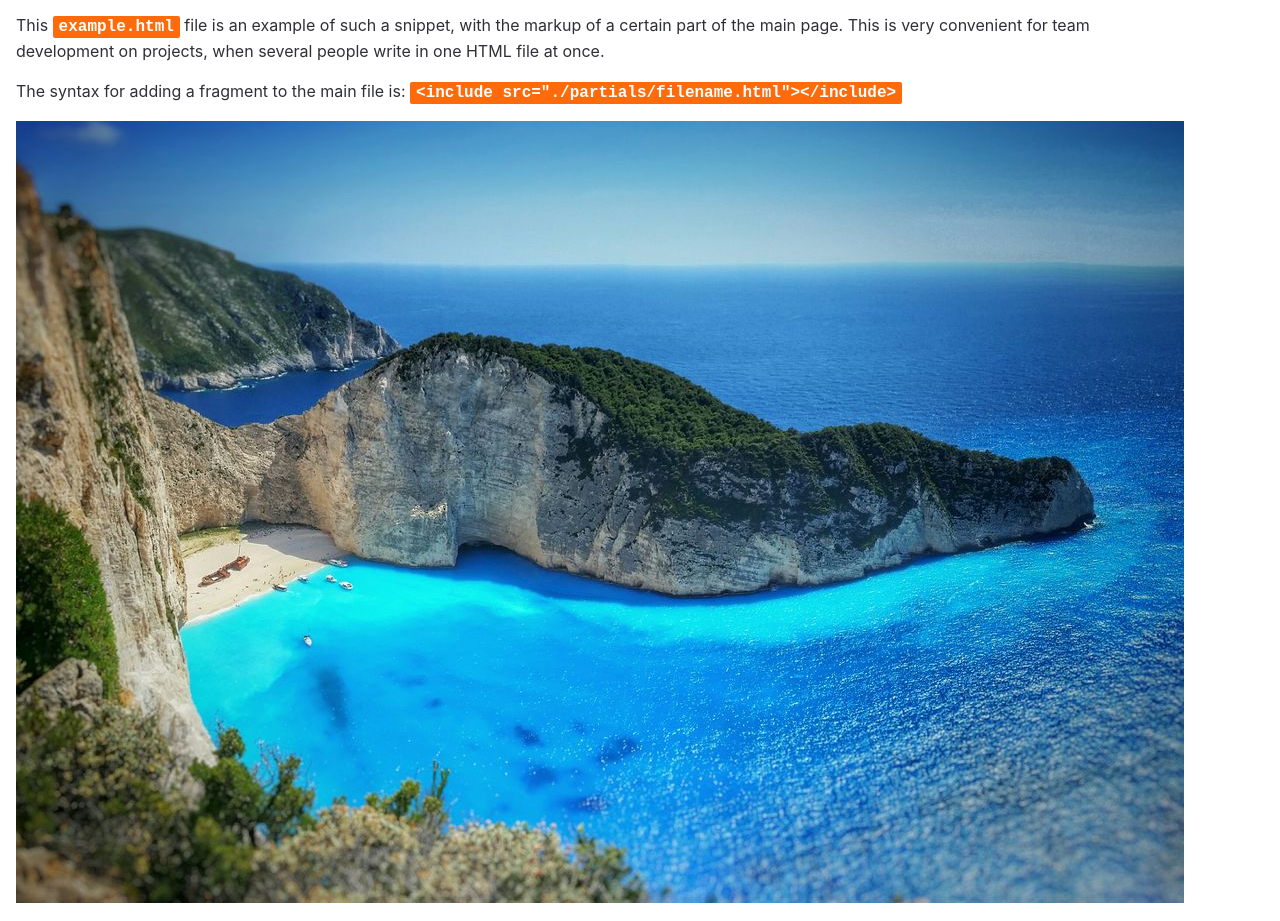
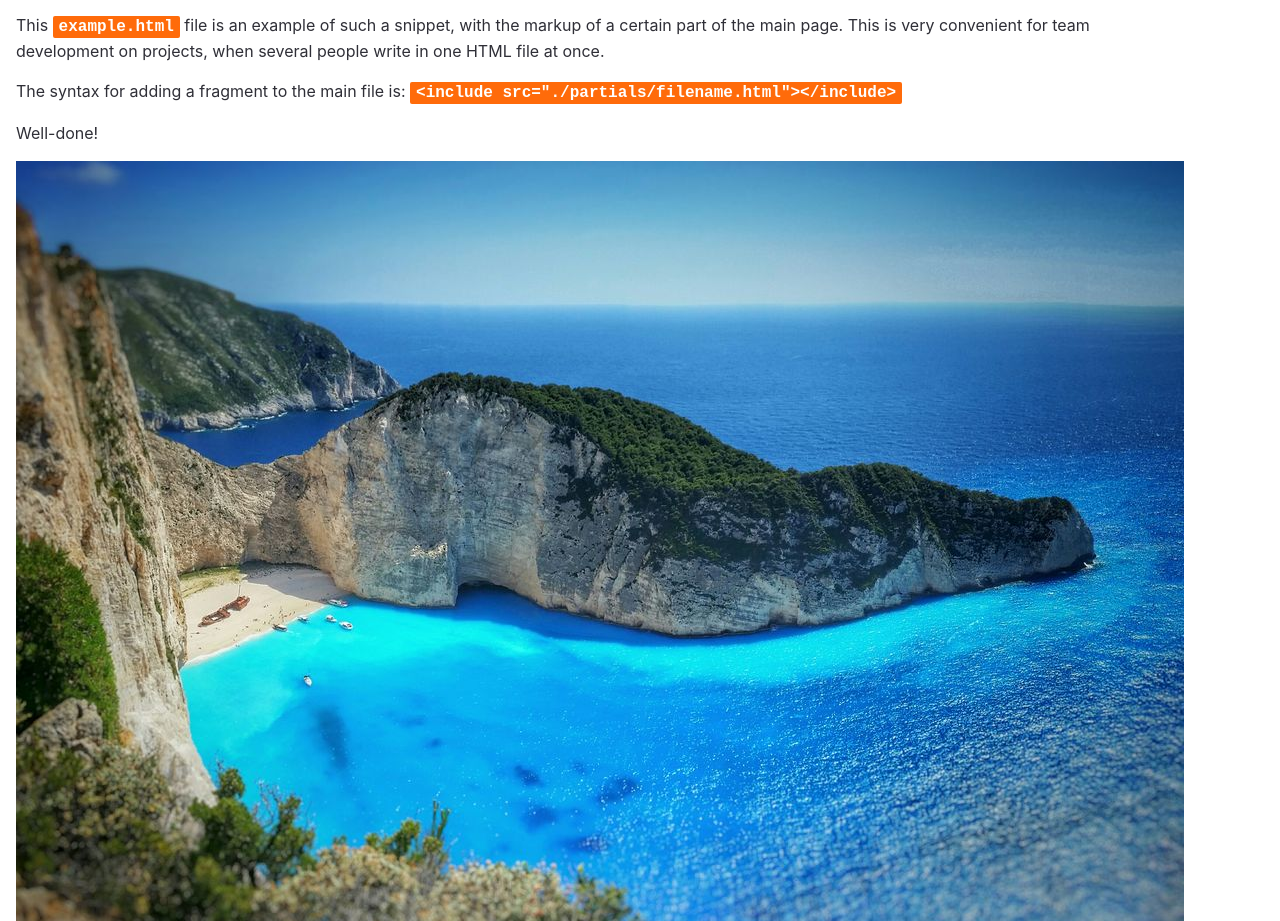
Before and after one commit to H4Y6/a-proj, a website built with Parcel: page src/index.html in a window 1280 px wide. Shown: the part 951-1872 px from the top of the page. Built offline with nearby package versions, Linux system fonts and the light colour scheme.

Commit message:
modified:   src/partials/example.html

```diff
--- a/src/partials/example.html
+++ b/src/partials/example.html
@@ -28,6 +28,6 @@
     The syntax for adding a fragment to the main file is:
     <code> &lt;include src="./partials/filename.html"&gt;&lt;/include&gt;</code>
   </p>
-
+  <p>Well-done!</p>
   <div class="background"></div>
 </article>
```
